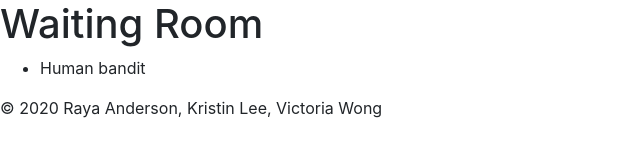
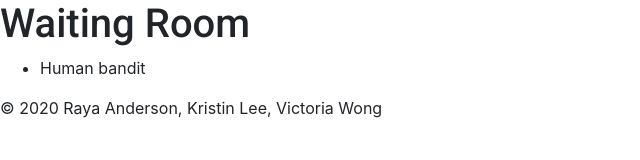
Before and after one commit to KristinEliseLee/monster-clinic, a React app: page / in a window 1280 px wide. Shown: the top 160 px of the page, without its empty margins (0-640 px from the left). Built offline with nearby package versions, Linux system fonts and the light colour scheme.

Commit message:
attempted to add CSS

```diff
--- a/Components/OfficeView.jsx
+++ b/Components/OfficeView.jsx
@@ -15,7 +15,7 @@ function ConnectedOfficeView(props) {
     }
     return (<React.Fragment>
         <h1> Office View </h1>
-        <Button variant="outline-secondary"
+        <Button variant="primary"
             onClick={handleChangeView()}>
             Return to waiting room
                 </Button>
--- a/style.css
+++ b/style.css
@@ -1,9 +1,16 @@
 
+/* Global styling head */
 
+h1, h2, h3, h4 {
+    font-family: 'Roboto', sans-serif;
+}
 
 body {
+
 }
 
 .completed {
     text-decoration:line-through;
 }
+
+/* global styling end */
```
